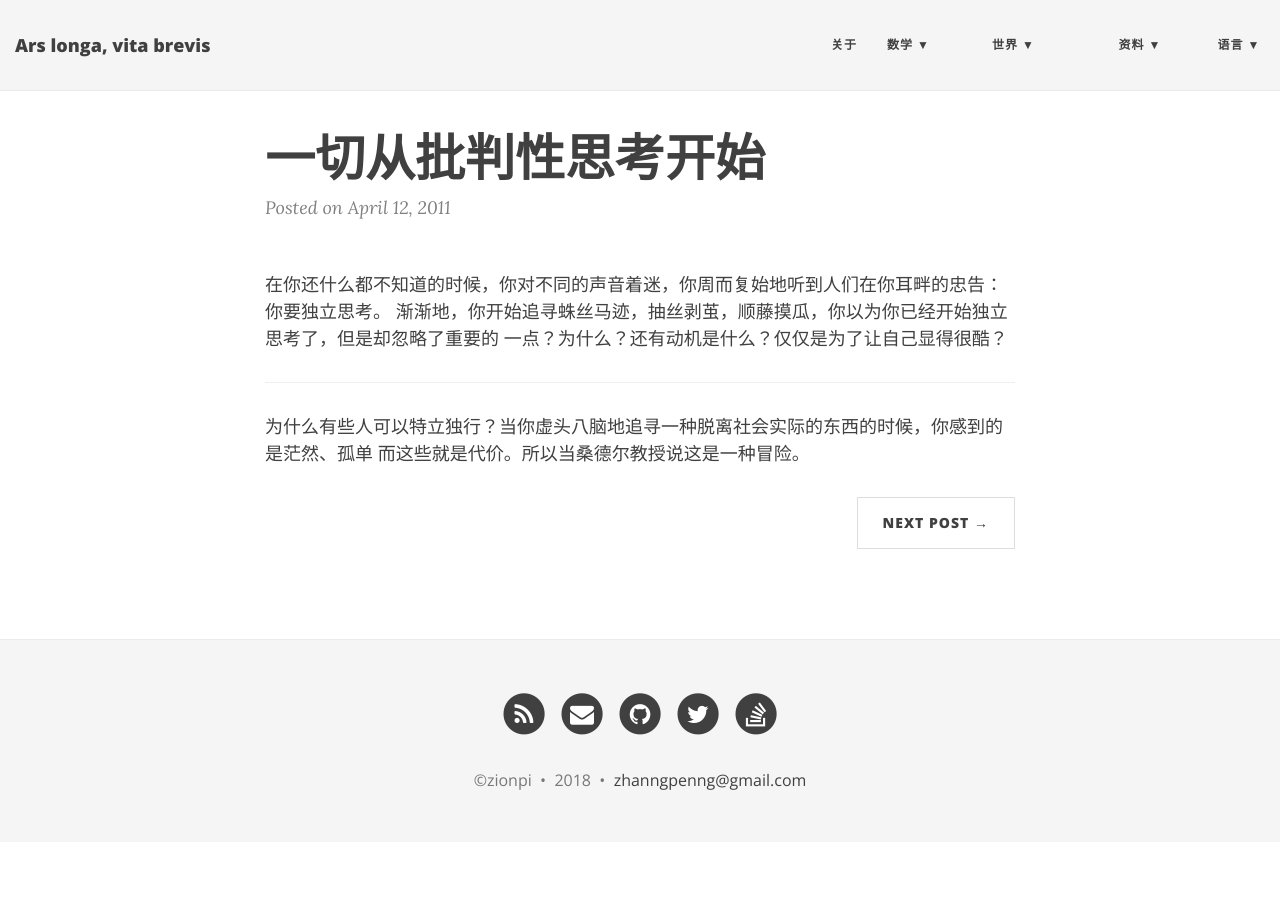
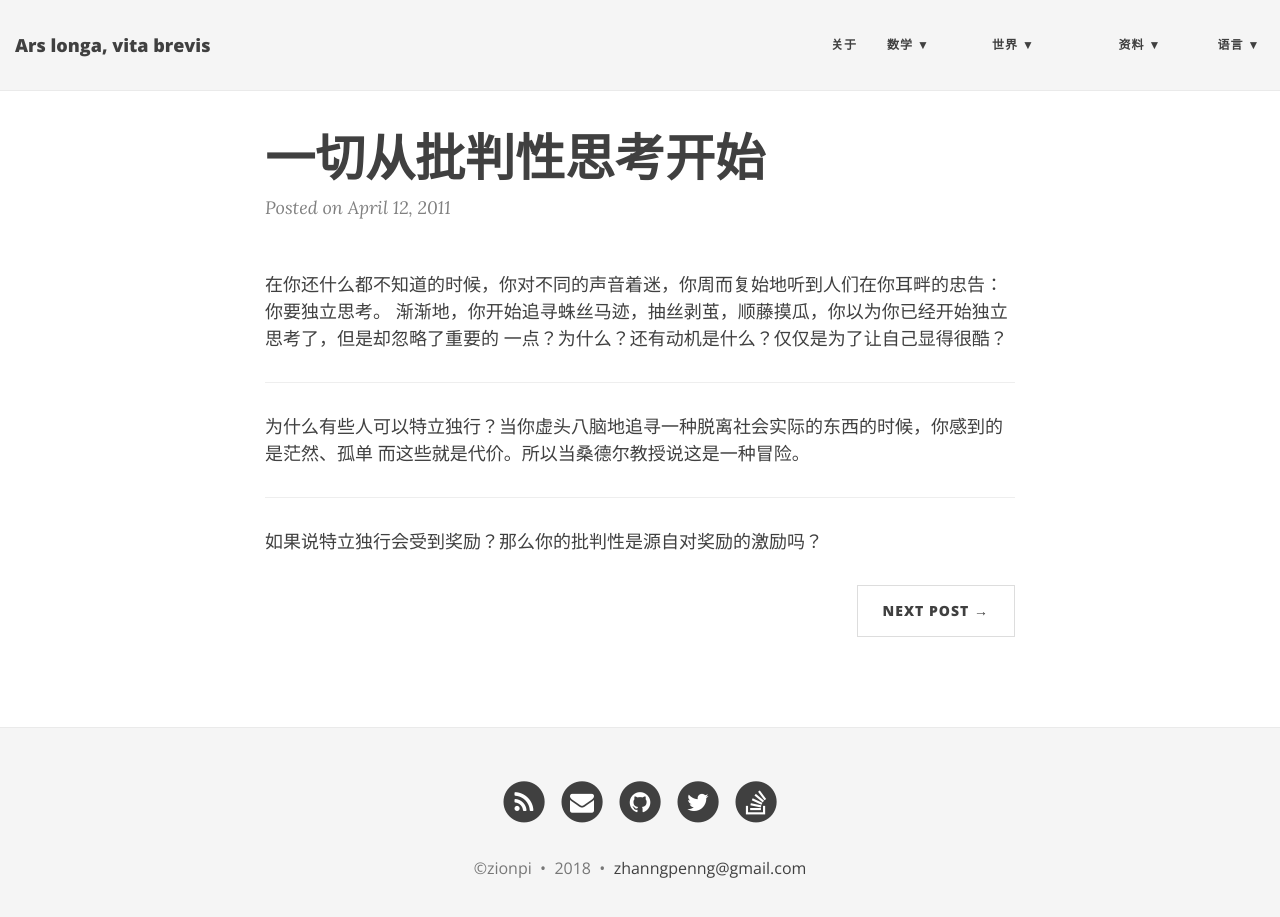
Before and after one commit to ZionPi/zionpi.github.io, a Jekyll site: the page built from _posts/2011-04-12-it-all-starts-with-critical-thinking.md, in a window 1280 px wide and 930 px high. Shown: the top 917 px of the window. Built offline with Jekyll 4.4.1, drawn with Linux system fonts in a browser that asks for light colours; nearby versions of some CDN libraries.

Commit message:
Update 2011-04-12-it-all-starts-with-critical-thinking.md

```diff
--- a/_posts/2011-04-12-it-all-starts-with-critical-thinking.md
+++ b/_posts/2011-04-12-it-all-starts-with-critical-thinking.md
@@ -10,3 +10,7 @@ title: 一切从批判性思考开始
 
 为什么有些人可以特立独行？当你虚头八脑地追寻一种脱离社会实际的东西的时候，你感到的是茫然、孤单
 而这些就是代价。所以当桑德尔教授说这是一种冒险。
+
+---
+
+如果说特立独行会受到奖励？那么你的批判性是源自对奖励的激励吗？
```
